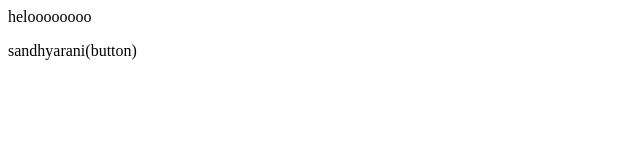
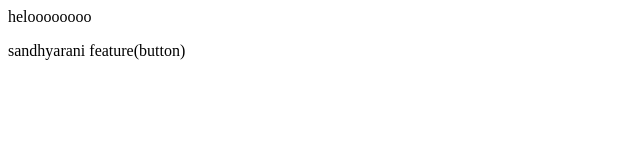
Before and after one commit to udaybommali/localrepo, a plain HTML site: page index.html in a window 1280 px wide. Shown: the full height of the page, 0-640 px from the left. Drawn offline with Linux system fonts and the light colour scheme.

```diff
--- a/index.html
+++ b/index.html
@@ -1,2 +1,2 @@
 <p>heloooooooo</p>
-<p>sandhyarani(button)</p>
+<p>sandhyarani feature(button)</p>
```
